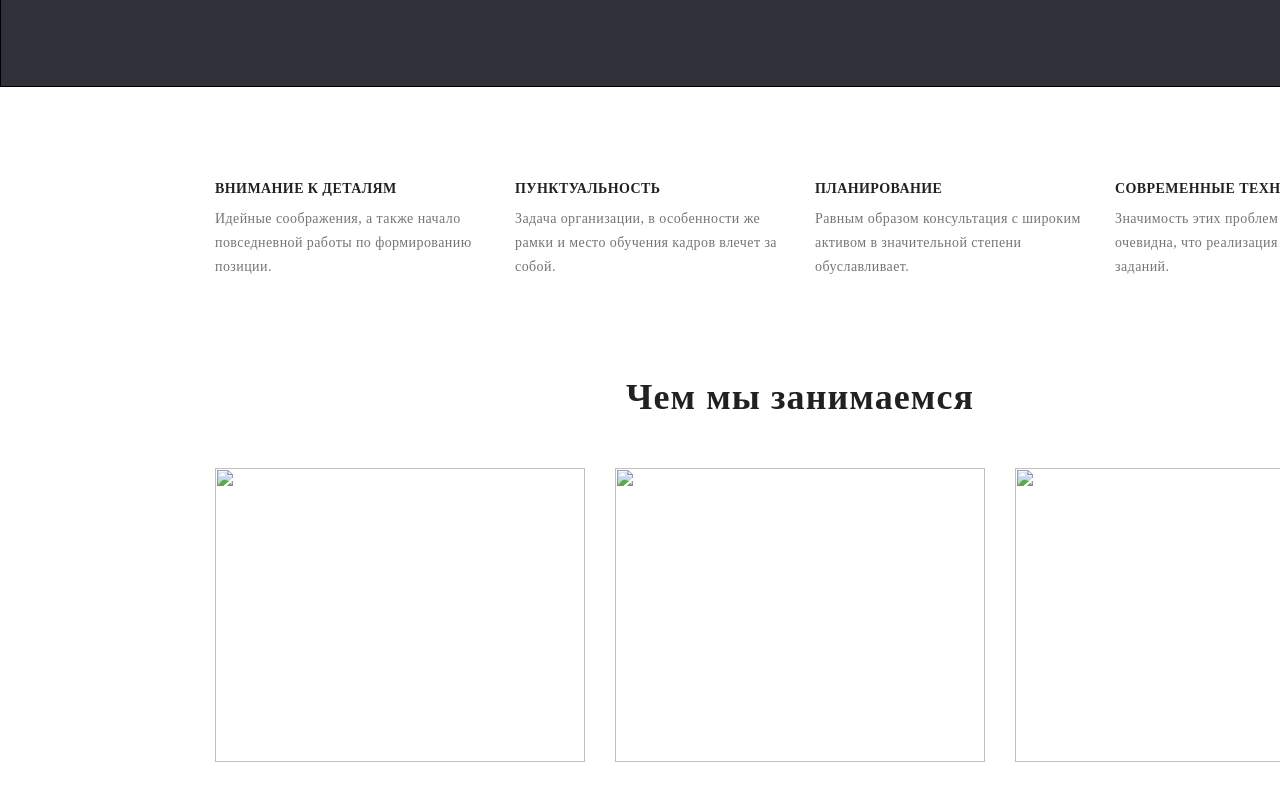
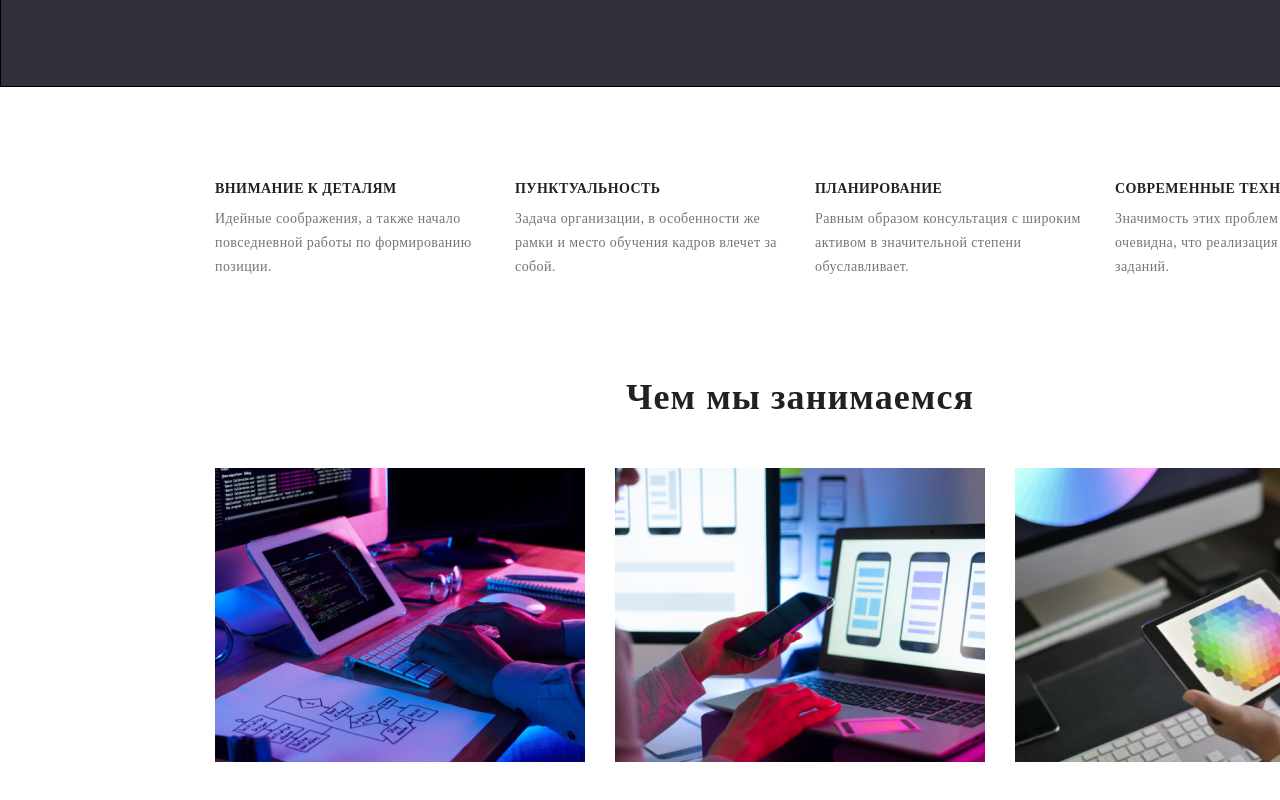
Before and after one commit to Grozmaster/webstudio_lending, a plain HTML site: page index.html in a window 1280 px wide. Shown: the part 593-1393 px from the top of the page. Drawn offline with Linux system fonts and the light colour scheme; the site is published under a folder, as on GitHub Pages, so addresses that start at the root find nothing.

Commit message:
path img fixed

```diff
--- a/index.html
+++ b/index.html
@@ -77,15 +77,11 @@
                 <h2 class="what_are_we_doing">Чем мы занимаемся</h2>
                 <table class="what_are_we_doing-table">
                     <tr>
-                        <td><img class="what_are_we_doing-td" src="/img/what1.jpg" alt="" width="370" height="294"></td>
-                        <td><img class="what_are_we_doing-td" src="/img/what2.jpg" alt="" width="370" height="294"></td>
-                        <td><img src="/img/what3.jpg" alt="" width="370" height="294"></td>
+                        <td><img class="what_are_we_doing-td" src="./img/what1.jpg" alt="" width="370" height="294"></td>
+                        <td><img class="what_are_we_doing-td" src="./img/what2.jpg" alt="" width="370" height="294"></td>
+                        <td><img src="./img/what3.jpg" alt="" width="370" height="294"></td>
                     </tr>
-
                 </table>
-
-
-
             </section>
 
 
```
